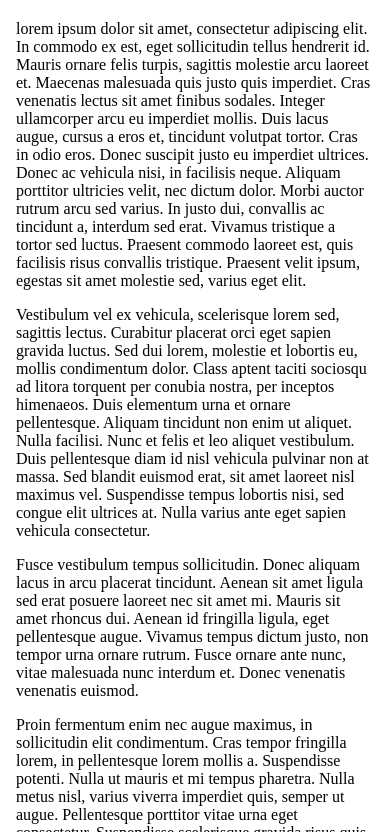
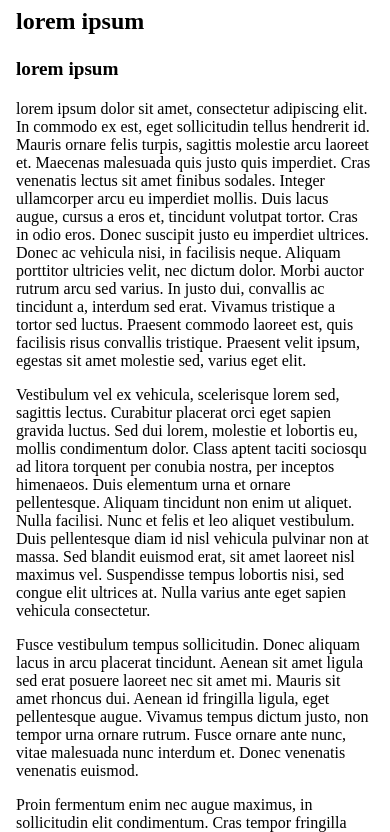
Before and after one commit to CaioAbra/responsiveness_system, a plain HTML site: page index.html in a window 390 px wide. Shown: the part 268-1100 px from the top of the page. Drawn offline with Linux system fonts and the light colour scheme.

Commit message:
responsividade de titulos

```diff
--- a/scss/_variables.scss
+++ b/scss/_variables.scss
@@ -14,3 +14,15 @@ $spacing: (
     4rem,
     5rem
 );
+
+$fontSizes: (
+    h1: 3.5rem,
+    h2: 3rem,
+    h3: 2.5rem,
+    h4: 2rem,
+    h5: 1.5rem,
+    h6: 1.2rem,
+);
+
+$lineHeightStep: 0.1;
+$marginBottomTitle: 0.5vh;
--- a/scss/layouts/_responsiveness.scss
+++ b/scss/layouts/_responsiveness.scss
@@ -79,3 +79,18 @@ $max-width in $breakpoints {
         }
     }
 }
+
+//Titulos
+@each $size,
+$fontSize in $fontSizes {
+    $importanceLevel: index(map-keys($fontSizes), $size);
+    $lineHeight: 1+($importanceLevel * $lineHeightStep);
+    $marginTitle: 1+($lineHeight * $marginBottomTitle);
+
+    #{$size} {
+        font-size: $fontSize;
+        line-height: $lineHeight;
+        margin-top: 0;
+        margin-bottom: $marginTitle;
+    }
+}
```
Also changed, not shown: css/style.css.
